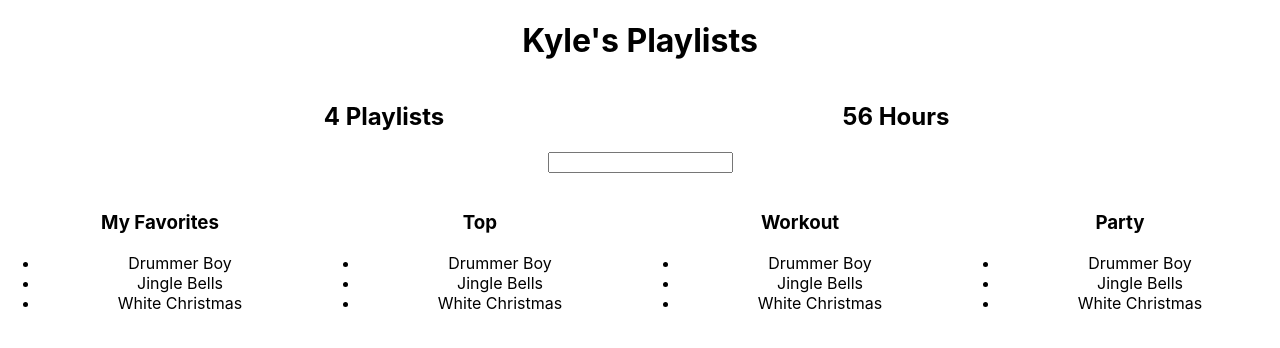
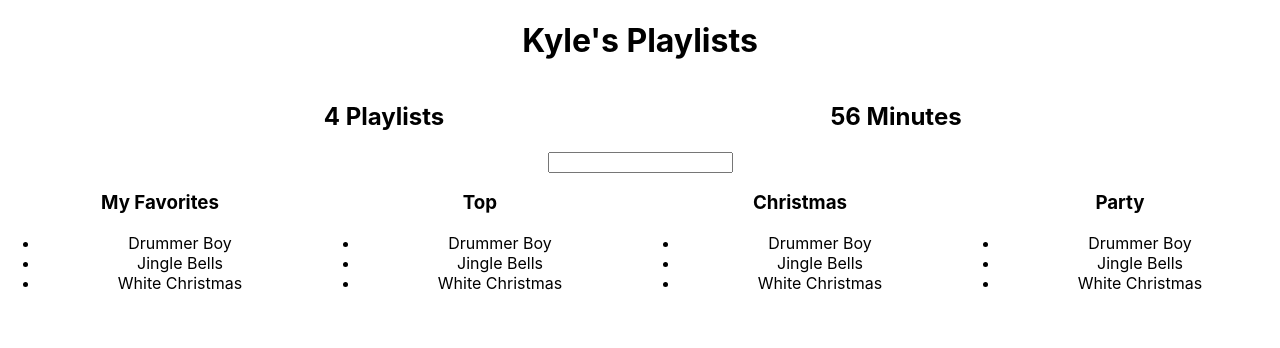
Before and after one commit to Kllicks/better-playlists, a React (Create React App) app: page / in a window 1280 px wide. Shown: the top 348 px of the page. Built offline with nearby package versions, Linux system fonts and the light colour scheme; no server answers.

Commit message:
adds the ability to grab profile object from spotify api

```diff
--- a/src/App.js
+++ b/src/App.js
@@ -1,6 +1,6 @@
 import React, { Component } from 'react';
 import './App.css';
-import queryString from'query-string';
+// import queryString from'query-string';
 
 let fakeServerData = {
 	user: {
@@ -23,7 +23,7 @@ let fakeServerData = {
 				]
 			},
 			{
-				name: 'Workout',
+				name: 'Christmas',
 				songs: [
 					{name: 'Drummer Boy', duration: 120} ,
 					{name: 'Jingle Bells', duration: 240},
@@ -62,7 +62,7 @@ class HoursCounter extends Component {
 		}, 0);
 		return (
 			<div style={{width: '40%', display: 'inline-block'}}>
-				<h2>{Math.round(totalDuration/60)} Hours</h2>
+				<h2>{Math.round(totalDuration/60)} Minutes</h2>
 			</div>
 		);
 	}
@@ -72,7 +72,7 @@ class Filter extends Component {
 	render() {
 		return (
 			<div>
-				<img/>
+				{/* <img/> */}
 				<input type='text' onKeyUp={event =>
 					this.props.onTextChange(event.target.value)}/>
 			</div>
@@ -85,7 +85,7 @@ class Playlist extends Component {
 		let playlist = this.props.playlist;
 		return(
 			<div style={{width: '25%', display: 'inline-block'}}>
-				<img/>
+				{/* <img/> */}
 				<h3>{playlist.name}</h3>
 				<ul>
 					{
@@ -109,14 +109,15 @@ class App extends Component {
 	}
 
 	componentDidMount() {
-		// let parsed = queryString.parse(window.location.search);
-		// console.log(parsed);
-		// let accessToken = parsed.access_token;
-		// console.log(accessToken);
+		let hash = window.location.hash.substr(1);
+		console.log(hash);
+		let arHash = hash.split('access_token=');
+		let accessToken = arHash[1];
+		console.log(accessToken);
 
-		// fetch('https://api.spotify.com/v1/me', {
-		// 	headers : {'Authorization' : 'Bearer' + accessToken}
-		// }).then(response => response.json())
+		fetch('https://api.spotify.com/v1/me', {headers : {'Authorization': 'Bearer ' + accessToken}})
+			.then(response => response.json())
+			.then(data => console.log(data))
 
 		setTimeout(() => {
 			this.setState({serverData : fakeServerData});
@@ -127,7 +128,7 @@ class App extends Component {
 		let playlistToRender = this.state.serverData.user ? this.state.serverData.user.playlists.filter((playlist) => {
 			return playlist.name.toLowerCase().includes(
 				this.state.filterString.toLowerCase())
-		}) : []
+		}) : [];
 		return (
 			<div className="App">
 				{this.state.serverData.user ?
@@ -144,9 +145,9 @@ class App extends Component {
 						})
 					}
 				</div> :
-					<h1>Loading...</h1>
-					// <button onClick={() => window.location = 'http://localhost:8888/login'}
-					// style={{padding: '20px', 'fontSize': '50px'}}>Sign in with Spotify</button>
+					// <h1>Loading...</h1>
+					<button onClick={() => window.location = 'http://localhost:8888/login'}
+					style={{padding: '20px', 'fontSize': '50px'}}>Sign in with Spotify</button>
 				}
 			</div>
 		);
```
